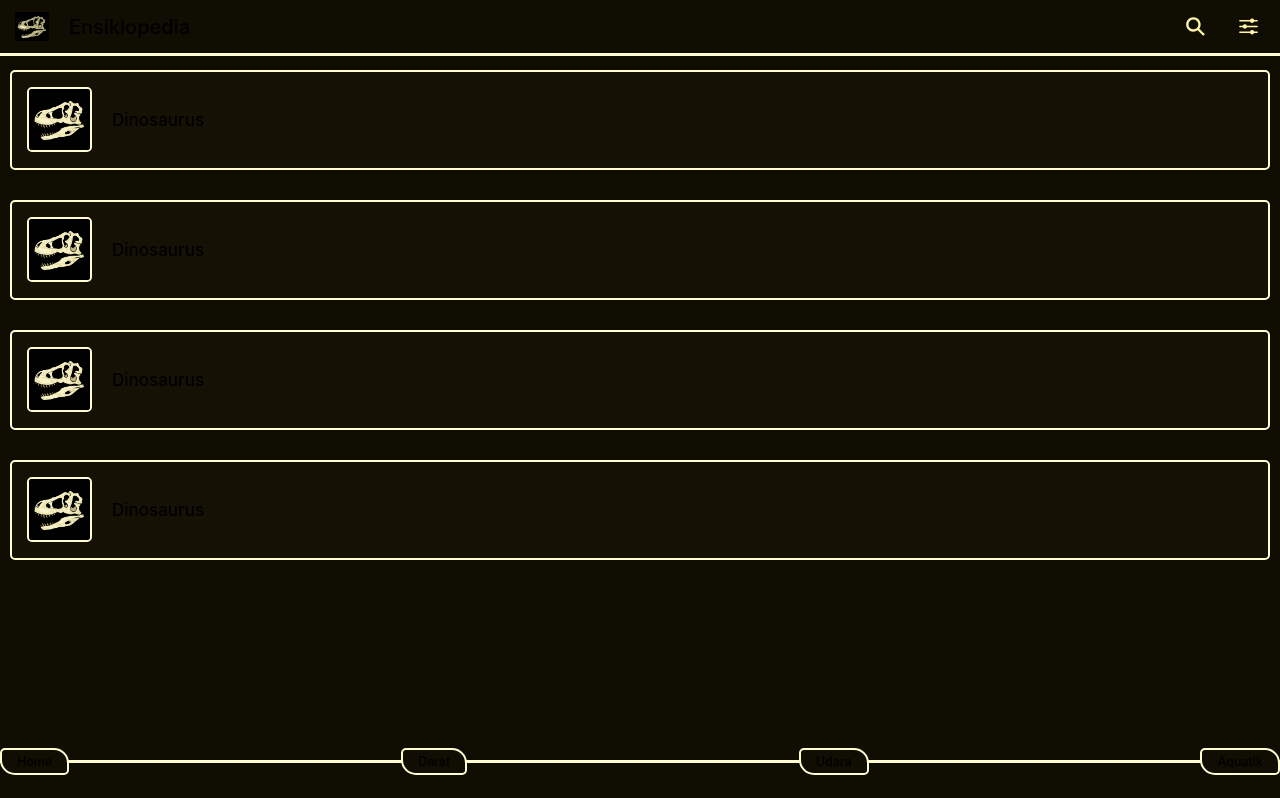
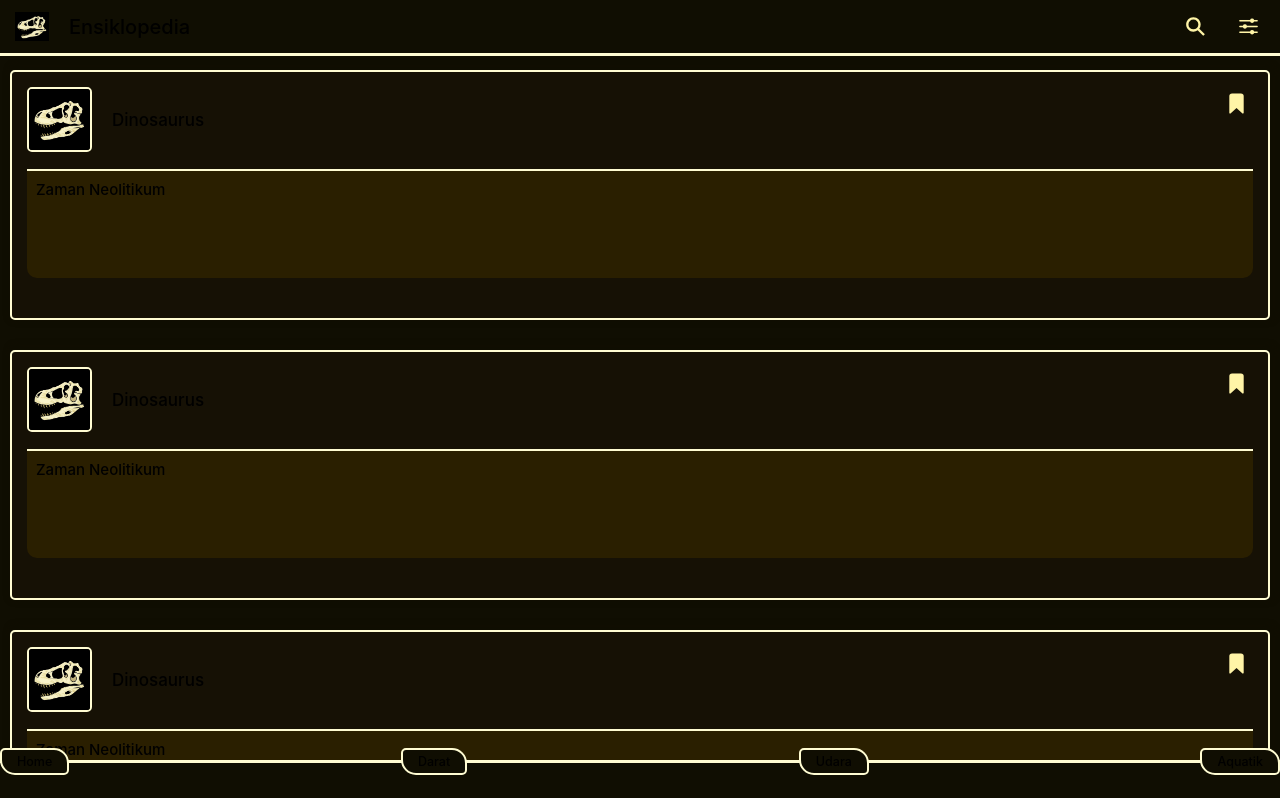
Before and after one commit to fridfn/ensiklopedia-website, a React (Vite) app: page / in a window 1280 px wide. Shown: the top 798 px of the page. Built offline with nearby package versions, Linux system fonts and the light colour scheme.

Commit message:
menambahkan icon add favorite, memberikan animasi deskripsi dan menambahkan logika code untuk loading halaman"

```diff
--- a/src/App.jsx
+++ b/src/App.jsx
@@ -1,4 +1,4 @@
-import { useState } from 'react'
+import react, { useState, useEffect } from 'react'
 import './App.css'
 import './components.css'
 import Header from './components/header.jsx'
@@ -6,8 +6,21 @@ import List from './components/list.jsx'
 import Navbar from './components/navbar.jsx'
 
 function App() {
+  const [loading, setLoading] = useState(true)
+
+  useEffect(() => {
+   setTimeout(() => {
+    setLoading(false)
+   }, 20);
+  }, []);
+
   return (
+   <>
     <div className="container">
+     {loading ? (
+       <p className="loading">Loading...</p>
+     ) : (
+       <>
          <Header />
          <section>
            <List />
@@ -16,7 +29,10 @@ function App() {
            <List />
          </section>
          <Navbar />
+       </>
+     )}
    </div>
+  </>
   )
 }
 
--- a/src/components.css
+++ b/src/components.css
@@ -3,9 +3,11 @@
  --primary-text: #ffffffde;
  --primary-icon: #fff4a7;
  --primary-cards: #100e02;
- --secondary-cards: #161105;
  --primary-border: #fffcd2;
  --primary-hover: #494624;
+ --secondary-text: #856100;
+ --secondary-cards: #161105;
+ --secondary-hover: #2a1f00;
 }
 
 .header {
@@ -60,10 +62,10 @@
  border: 2px solid var(--primary-border);
  background-color: var(--secondary-cards);
  box-shadow: 2px -2px 6px 2px var(--primary-cards);
+ height: 250px;
 }
 
 .list:hover {
- height: 250px;
 }
 
 .box-image {
@@ -88,14 +90,20 @@
 .list .descriptions-box {
  gap: 5px;
  display: flex;
- padding: 9px 0px;
+ padding: 9px 9px;
  flex-direction: column;
+ border-radius: 0 0 10px 10px;
+ background-color: var(--secondary-hover);
  border-top: 2px solid var(--primary-border);
 }
 
 .list .descriptions-box .description {
  height: 65px;
- padding: 5px 0;
+ padding: 6px;
+}
+
+.list .descriptions-box .description::-webkit-scrollbar-thumb {
+ background-color: var(--primary-border);
 }
 
 .navbar {
@@ -137,5 +145,7 @@
 .navbar .wrapper .items:hover .title {
  opacity: 1;
  z-index: 1;
+ color: var(--secondary-text);
  transform: translateY(-15px);
+ border-color: var(--secondary-hover);
 }
--- a/src/components/header.jsx
+++ b/src/components/header.jsx
@@ -1,10 +1,11 @@
-
+//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
+import iconWeb from '/src/assets/dinosaurus.jpg'
 
 const Header = () => {
   return (
    <div className="header">
      <div className="wrapper">
-       <img width="34" src="./src/assets/dino.svg"/>
+       <img width="34" src={iconWeb}/>
        <p className="title-heading">Ensiklopedia</p>
      </div>
      <div className="wrapper">
--- a/src/components/list.jsx
+++ b/src/components/list.jsx
@@ -3,15 +3,20 @@
 const List = () => {
   return (
     <div className="list">
-     <div className="wrapper">
+     <div className="wrapper width-full">
        <div className="box-image">
          <img className="icon-image" src="./dinosaurus.jpg"/>
        </div>
        <p className="name-list small">Dinosaurus</p>
+       <div className="cta">
+         <ion-icon class="icon big" name="bookmark"></ion-icon>
+       </div>
       </div>
       <div className="descriptions-box">
         <p className="title litle">Zaman Neolitikum</p>
-        <p className="description tiny">commodo id in officia adipisicing nostrud et ad qui elit excepteur magna in mollit eiusmod Lorem ad qui nisi nulla</p>
+        <div class="wrapping">
+         <p className="description tiny marquee">commodo id in officia adipisicing nostrud et ad qui elit excepteur magna in mollit eiusmod Lorem ad qui nisi nulla ut aute exercitation proident incididunt anim aliquip aliquip sunt anim Lorem exercitation eu laboris ea commodo do ex officia excepteur</p>
+        </div>
       </div>
     </div>
    );
--- a/src/index.css
+++ b/src/index.css
@@ -49,6 +49,15 @@
  font-weight: 500;
 }
 
+.width-full {
+ width: 100%;
+}
+
+.cta {
+ margin-left: auto;
+ height: 100%;
+}
+
 .center-clm {
  display: flex;
  align-items: center;
@@ -61,3 +70,19 @@
  align-items: center;
  justify-content: center;
 }
+
+.wrapping {
+ overflow: hidden;
+}
+
+.marquee {
+ animation: marquee 8s infinite linear;
+}
+
+@keyframes marquee {
+  from {
+   transform: translateY(110%);
+  } to {
+   transform: translateY(-150%);
+ }
+}
```
Lines whose indentation alone changed are shown as unchanged.
